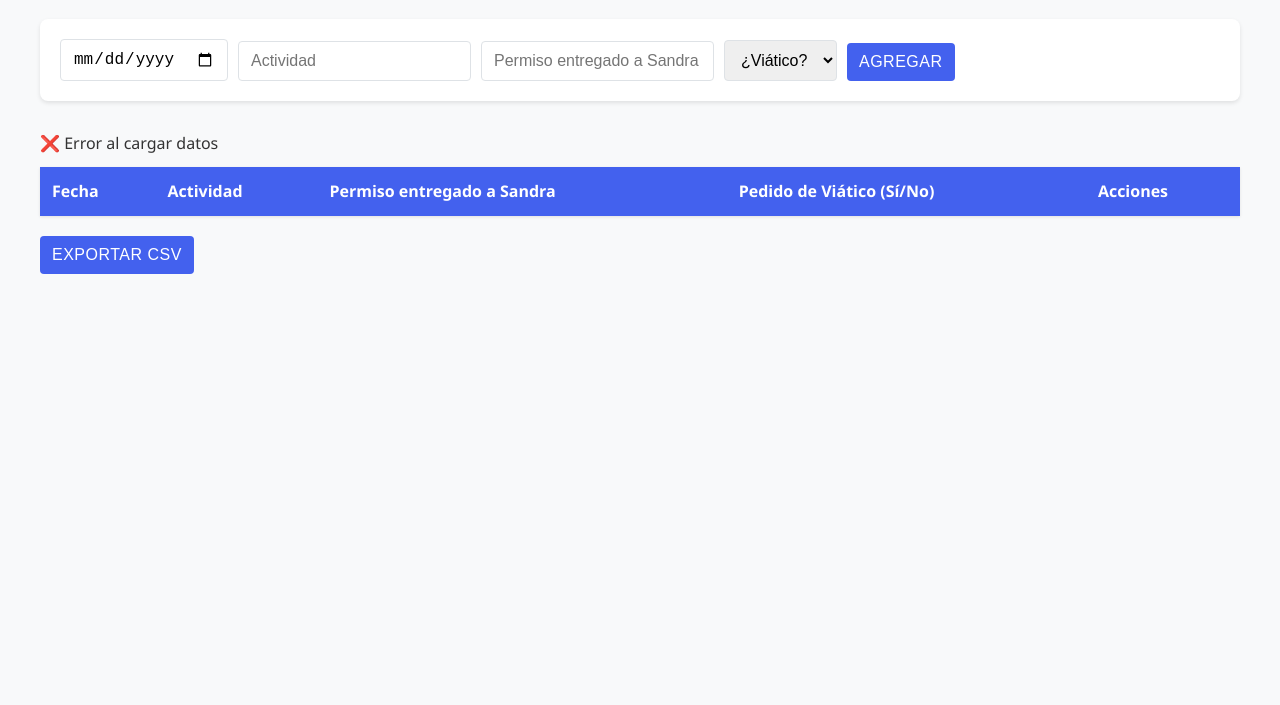
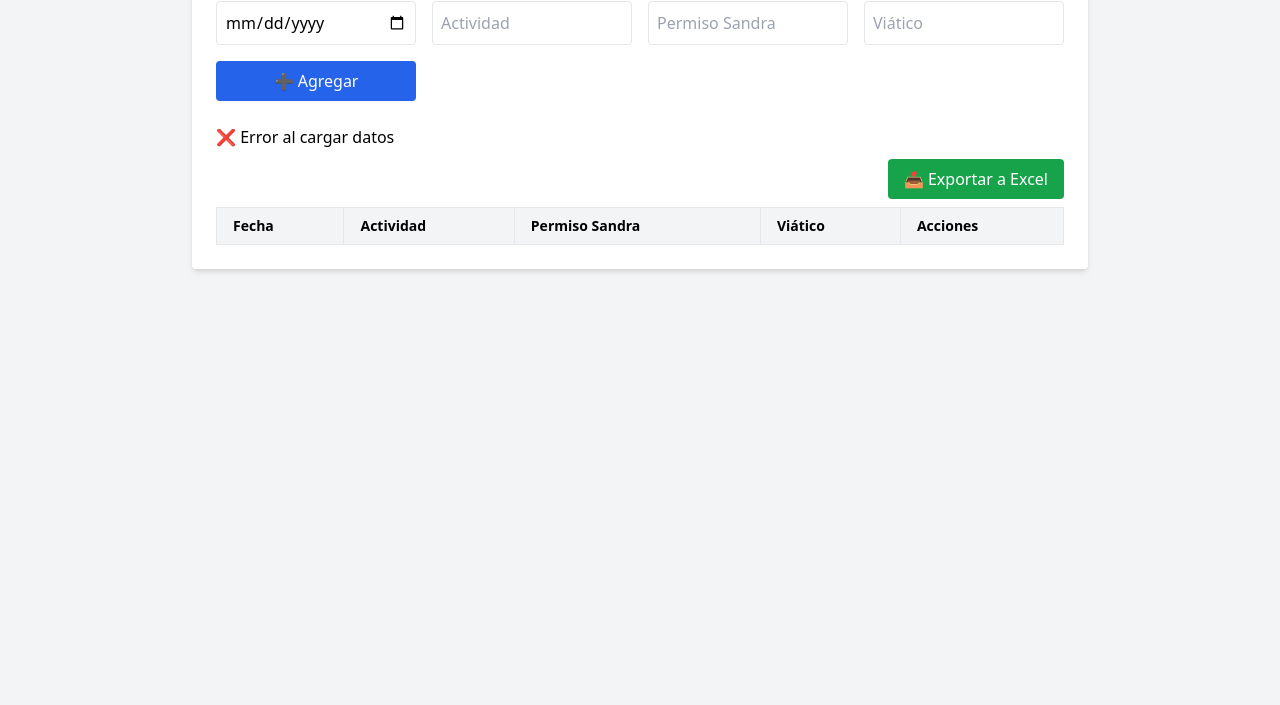
Before and after one commit to Diego2377872/agenda_web, a website: page index.html in a window 1280 px wide. Shown: the part 95-800 px from the top of the page. Drawn offline with nearby package versions, Linux system fonts and the light colour scheme; no server answers.

Commit message:
Update index.html

```diff
--- a/index.html
+++ b/index.html
@@ -2,39 +2,47 @@
 <html lang="es">
 <head>
   <meta charset="UTF-8" />
-  <meta name="viewport" content="width=device-width, initial-scale=1.0"/>
+  <meta name="viewport" content="width=device-width, initial-scale=1.0" />
   <title>Registro de Actividades</title>
-  <link rel="stylesheet" href="styles.css" />
+  <script src="https://cdn.tailwindcss.com"></script>
+  <script src="https://cdn.sheetjs.com/xlsx-latest/package/dist/xlsx.full.min.js"></script>
 </head>
-<body>
-  <h1>Registro de Actividades</h1>
+<body class="bg-gray-100 p-6">
 
-  <form id="actividadForm">
-    <input type="date" id="fecha" required placeholder="Fecha" />
-    <input type="text" id="actividad" required placeholder="Actividad" />
-    <input type="text" id="permisoSandra" placeholder="Permiso entregado a Sandra" />
-    <select id="viatico">
-      <option value="">¿Viático?</option>
-      <option value="Sí">Sí</option>
-      <option value="No">No</option>
-    </select>
-    <button type="submit">Agregar</button>
-  </form>
+  <div class="max-w-4xl mx-auto bg-white shadow-md rounded p-6">
+    <h1 class="text-2xl font-bold mb-4 text-center">📋 Registro de Actividades</h1>
 
-  <table id="tablaActividades">
-    <thead>
-      <tr>
-        <th>Fecha</th>
-        <th>Actividad</th>
-        <th>Permiso entregado a Sandra</th>
-        <th>Pedido de Viático (Sí/No)</th>
-        <th>Acciones</th>
-      </tr>
-    </thead>
-    <tbody></tbody>
-  </table>
+    <form id="actividadForm" class="grid grid-cols-1 md:grid-cols-4 gap-4 mb-6">
+      <input id="fecha" type="date" required class="border p-2 rounded" />
+      <input id="actividad" type="text" placeholder="Actividad" required class="border p-2 rounded" />
+      <input id="permisoSandra" type="text" placeholder="Permiso Sandra" class="border p-2 rounded" />
+      <input id="viatico" type="number" placeholder="Viático" class="border p-2 rounded" />
+      <button type="submit" class="col-span-full md:col-span-1 bg-blue-600 text-white px-4 py-2 rounded hover:bg-blue-700">
+        ➕ Agregar
+      </button>
+    </form>
 
-  <button onclick="exportarCSV()">Exportar CSV</button>
+    <div class="flex justify-end mb-2">
+      <button id="exportExcel" class="bg-green-600 text-white px-4 py-2 rounded hover:bg-green-700">
+        📤 Exportar a Excel
+      </button>
+    </div>
+
+    <div class="overflow-x-auto">
+      <table id="tablaActividades" class="min-w-full bg-white border border-gray-300 text-sm text-left rounded">
+        <thead class="bg-gray-100">
+          <tr>
+            <th class="px-4 py-2 border">Fecha</th>
+            <th class="px-4 py-2 border">Actividad</th>
+            <th class="px-4 py-2 border">Permiso Sandra</th>
+            <th class="px-4 py-2 border">Viático</th>
+            <th class="px-4 py-2 border">Acciones</th>
+          </tr>
+        </thead>
+        <tbody></tbody>
+      </table>
+    </div>
+  </div>
 
   <script src="script.js"></script>
 </body>
```
